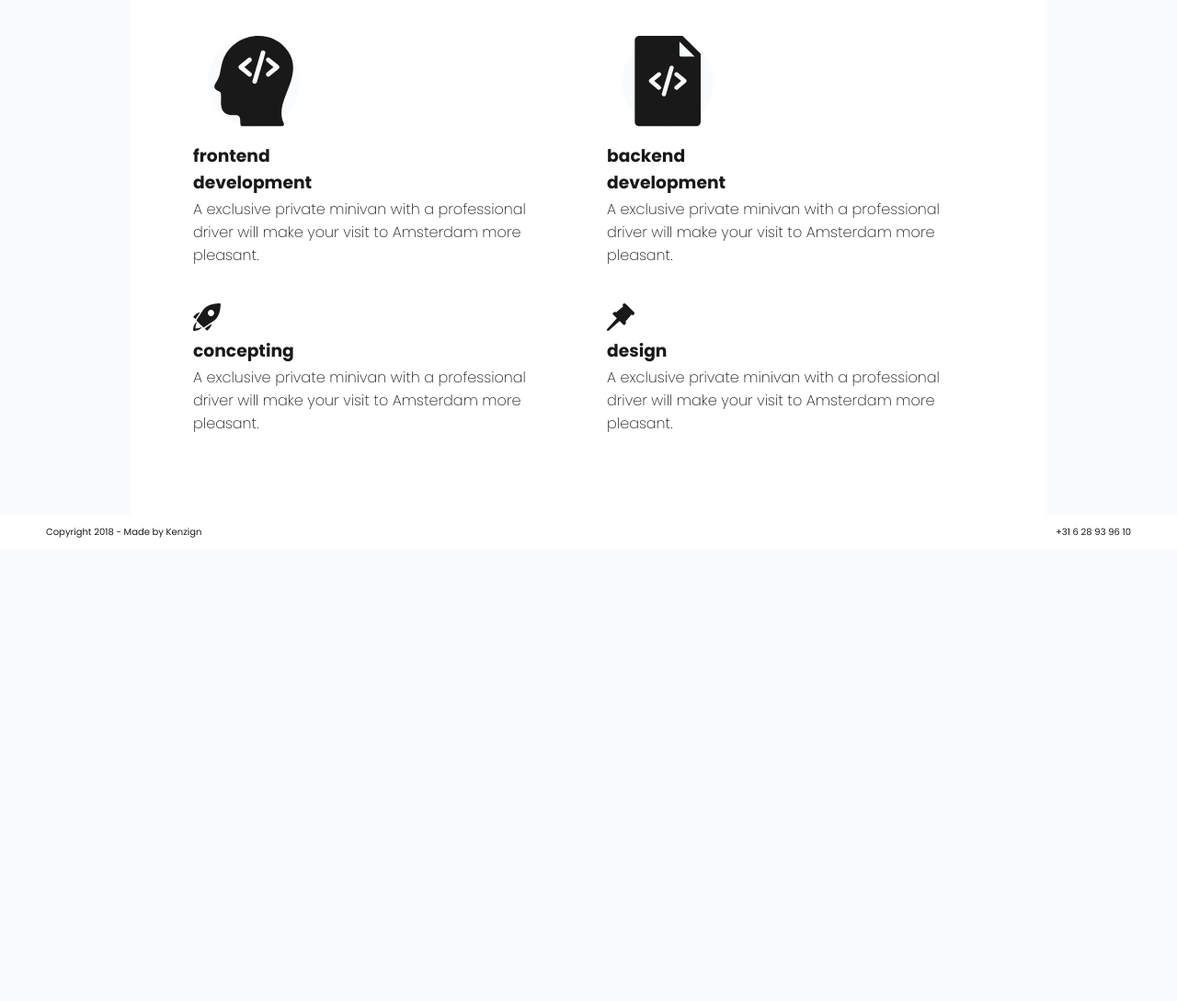
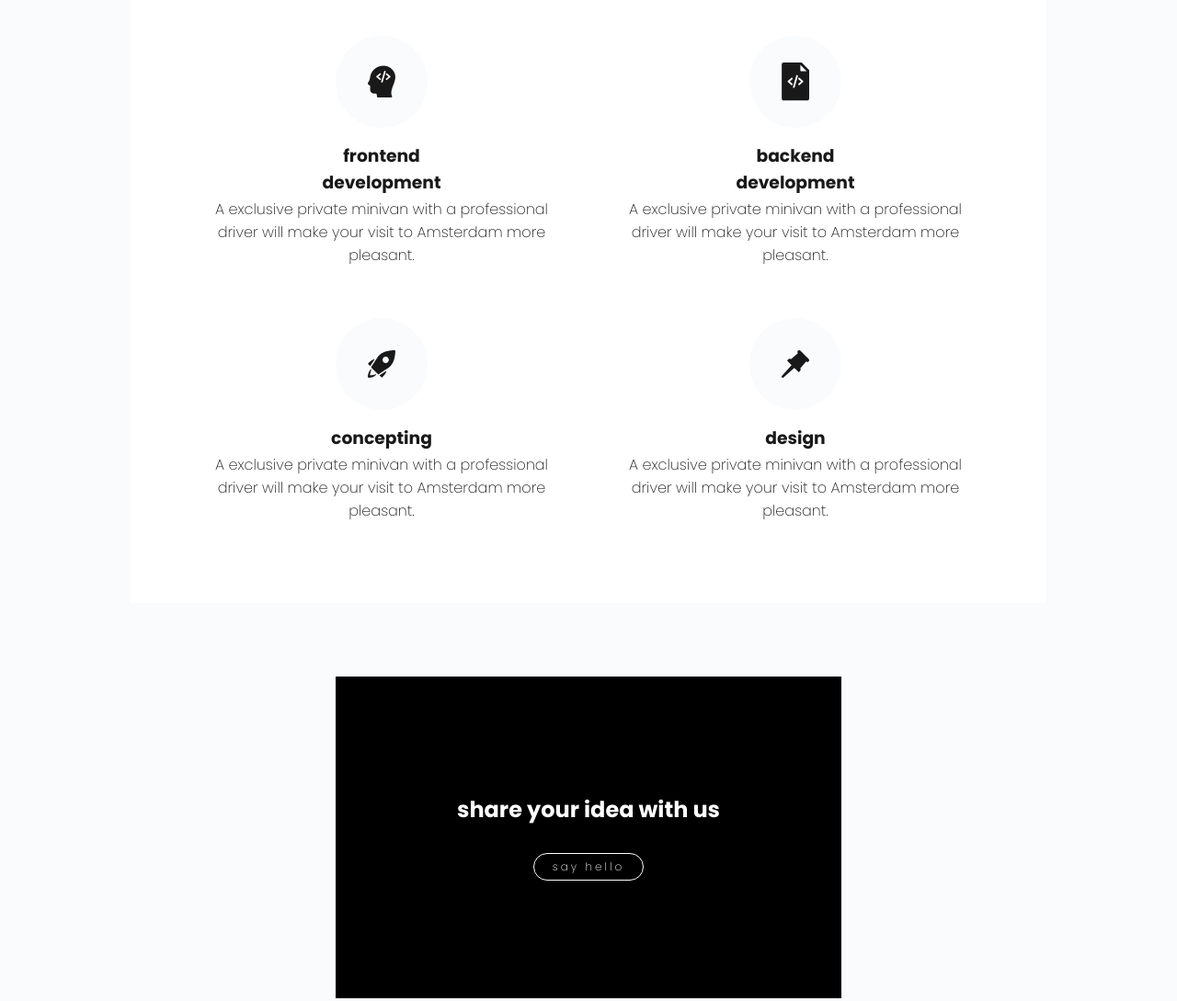
Before and after one commit to seida-jusufovic/kenzign, a plain HTML site: page services.html in a window 1280 px wide. Shown: the part 449-1538 px from the top of the page at 92% size. Before the commit the page ends 1046 px from the top, so only its background shows below. Drawn offline with Linux system fonts and the light colour scheme.

Commit message:
add services content

```diff
--- a/services.html
+++ b/services.html
@@ -37,16 +37,25 @@
 				<p>A exclusive private minivan with a professional driver will make your visit to Amsterdam more pleasant.</p>
 			</div>
 			<div id="services-item" class="services-home-item">
-				<img src="concepting.svg">
+				<div class="cirkel"><img src="concepting.svg"></div>
 				<h3>concepting</h3>
 				<p>A exclusive private minivan with a professional driver will make your visit to Amsterdam more pleasant.</p>
 			</div>
 			<div id="services-item" class="services-home-item">
-				<img src="design.svg">
+				<div class="cirkel"><img src="design.svg"></div>
 				<h3>design</h3>
 				<p>A exclusive private minivan with a professional driver will make your visit to Amsterdam more pleasant.</p>
 			</div>
 		</div>
+	</div>
+</section>
+
+<section class="share-idea">
+	<div class="share-idea-content">
+		<div class="idea-cta">
+		<h2>share your idea with us</h2>
+		</div>
+		<a href="contact.html">say hello</a>
 	</div>
 </section>
 
--- a/style.css
+++ b/style.css
@@ -612,5 +612,8 @@ a {
 }
 
 #services-item {
-
+	display: flex;
+	flex-direction: column;
+	align-items: center;
+	text-align: center;
 }
```
